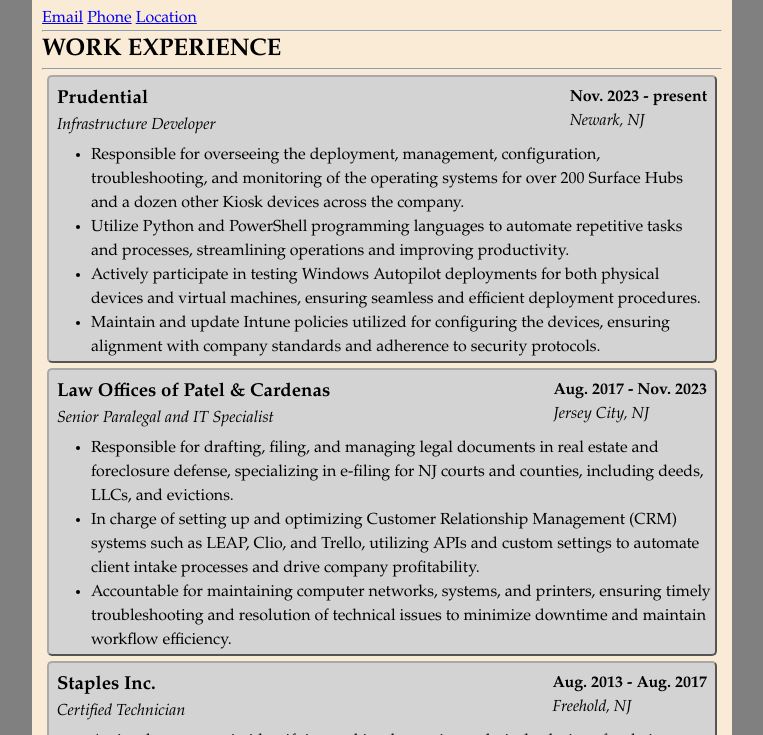
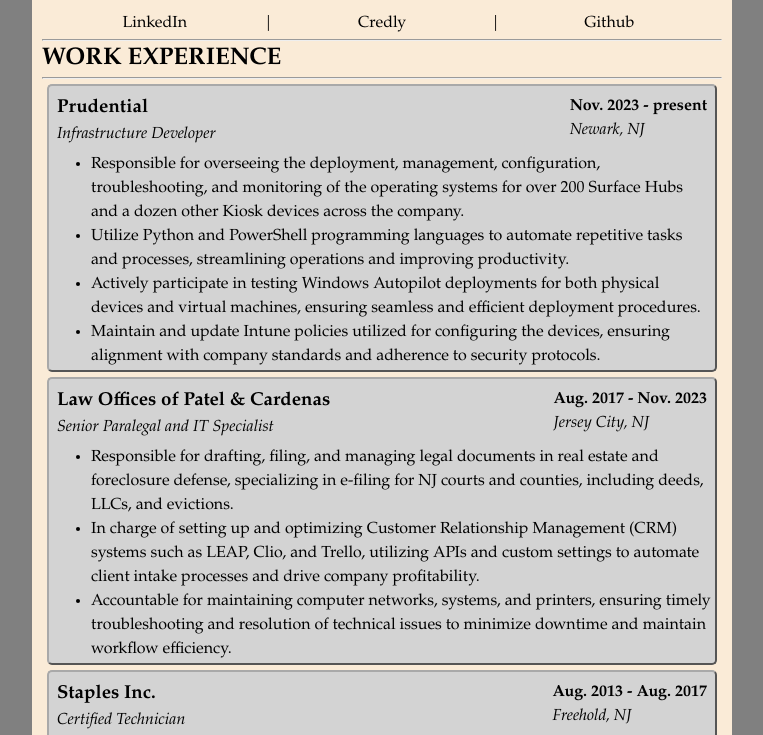
Before and after one commit to DominicanCodes/cloud-resume-challenge, a plain HTML site: page index.html in a window 1280 px wide. Shown: the part 42-777 px from the top of the page, without its empty margins (258-1021 px from the left). Drawn offline with Linux system fonts and the light colour scheme.

Commit message:
add socials to nav

```diff
--- a/index.html
+++ b/index.html
@@ -9,11 +9,13 @@
 <body>
     <div class="wrapper">
         <h1 id="name">Andres Cardenas</h1>
-        <div id="contact">
-            <a href="#">Email</a>
-            <a href="#">Phone</a>
-            <a href="#">Location</a>
-        </div>
+        <nav>
+            <a href="https://linkedin.com/in/andres-cardenas-02631b237" target="_blank">LinkedIn</a>
+            <p> | </p>
+            <a href="https://www.credly.com/users/andres-cardenas.2aec37b8" target="_blank">Credly</a>
+            <p> | </p>
+            <a href="https://github.com/DominicanCodes" target="_blank">Github</a>
+        </nav>
         <hr/>
         <h2>WORK EXPERIENCE</h2>
         <hr/>
--- a/style.css
+++ b/style.css
@@ -13,6 +13,37 @@ body {
 h1, h2, h3 {
     margin-top: 0;
     }
+
+nav {
+    display: flex;
+    flex-direction: row;
+    justify-content: space-around;
+
+    height: 25px;
+    padding: 2px;
+    margin: 2px;
+}
+
+nav > a {
+    text-decoration: none;
+    width: 100%;
+    text-align: center;
+}
+
+a:link {
+    color: black;
+}
+
+a:hover {
+    color: white;
+    background-color: lightgray;
+    border-width: 1px;
+    border-radius: 5px;
+}
+
+a:visited {
+    color: black;
+}
 
 div.wrapper {
     padding-left: 10px;
```
